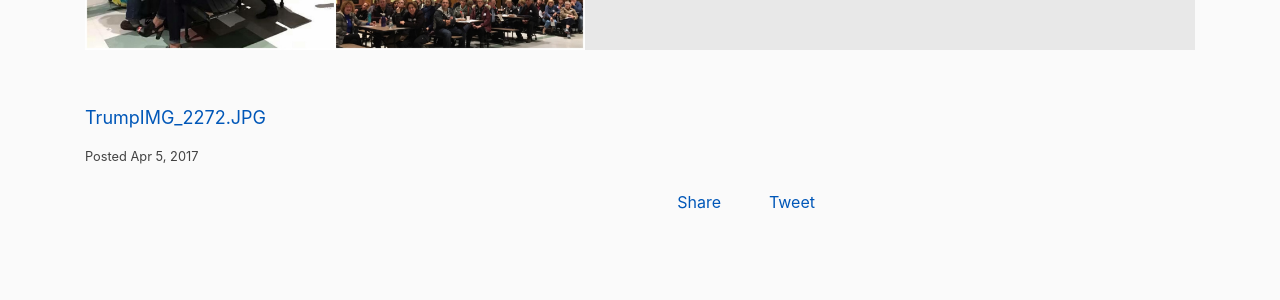
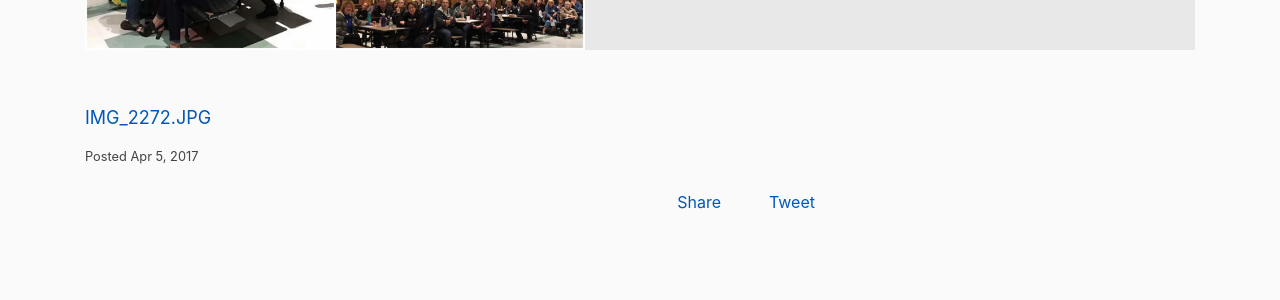
Before and after one commit to IndivisibleTemplate/BasicTemplate, a Jekyll site: the page built from _successes/first-indivisible4c-meeting.markdown, in a window 1280 px wide. Shown: the part 735-1035 px from the top of the page. Built offline with Jekyll 4.4.1, drawn with Linux system fonts in a browser that asks for light colours; nearby versions of some CDN libraries; comment, search, counter and statistics services are not loaded.

Commit message:
Updated First Indivisible4c Meeting

```diff
--- a/_successes/first-indivisible4c-meeting.markdown
+++ b/_successes/first-indivisible4c-meeting.markdown
@@ -4,4 +4,4 @@ date: 2017-04-05 22:13:00 -07:00
 main-image: "/uploads/IMG_2269.JPG"
 ---
 
-[Trump](/uploads/IMG_2272.JPG)[IMG_2272.JPG](/uploads/IMG_2272.JPG)
+[IMG_2272.JPG](/uploads/IMG_2272.JPG)
```
